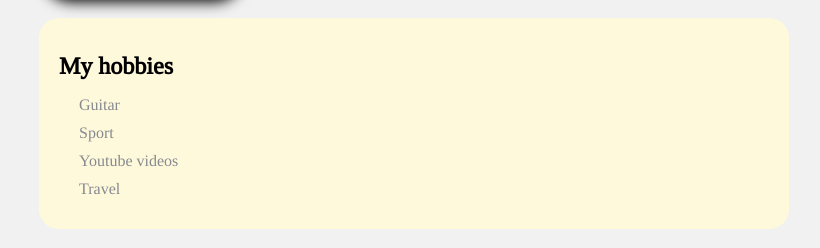
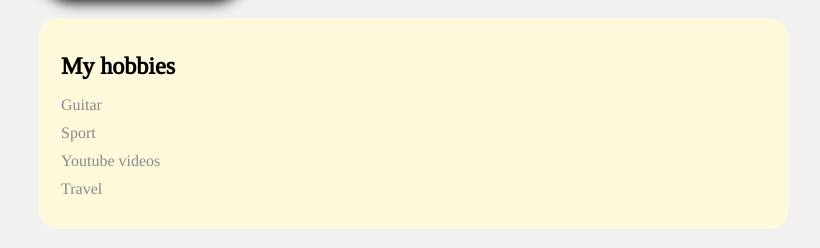
Before and after one commit to AndriiRusyn/CSS-CV, a plain HTML site: page index.html in a window 1280 px wide. Shown: the part 342-590 px from the top of the page, without its empty margins (226-1046 px from the left). Drawn offline with Linux system fonts and the light colour scheme.

Commit message:
Update style.css

```diff
--- a/style.css
+++ b/style.css
@@ -92,7 +92,7 @@ background: #ffe5e5;
 }
 
 .list {
-padding: 0 20px;
+padding: 0 2px;
 list-style: none;
 }
 
@@ -198,6 +198,8 @@ list-style: none;
 
 
 
+
+
 /*{
     padding: 0;
 /* } */
@@ -209,3 +211,8 @@ list-style: none;
         display: block;
     }
 }
+
+
+.hobbies{
+    padding-left: 2px;
+}
```
